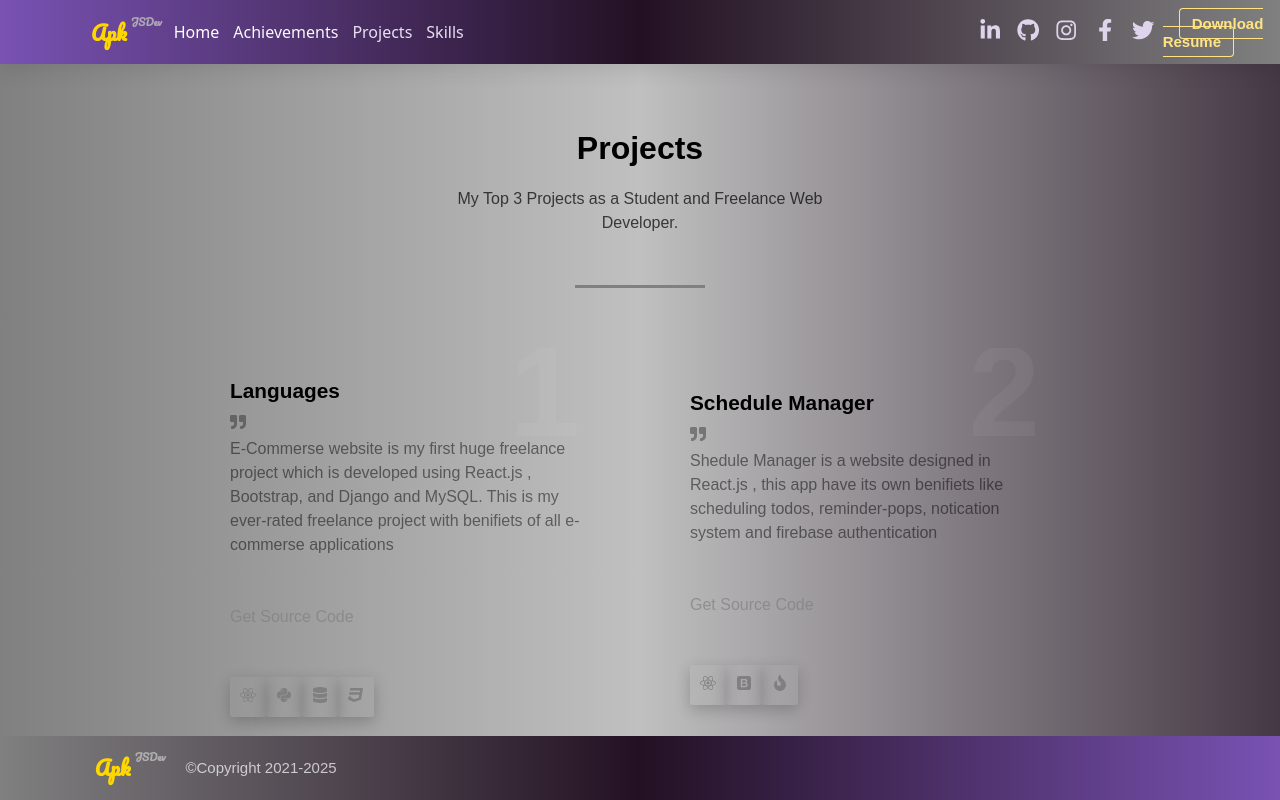
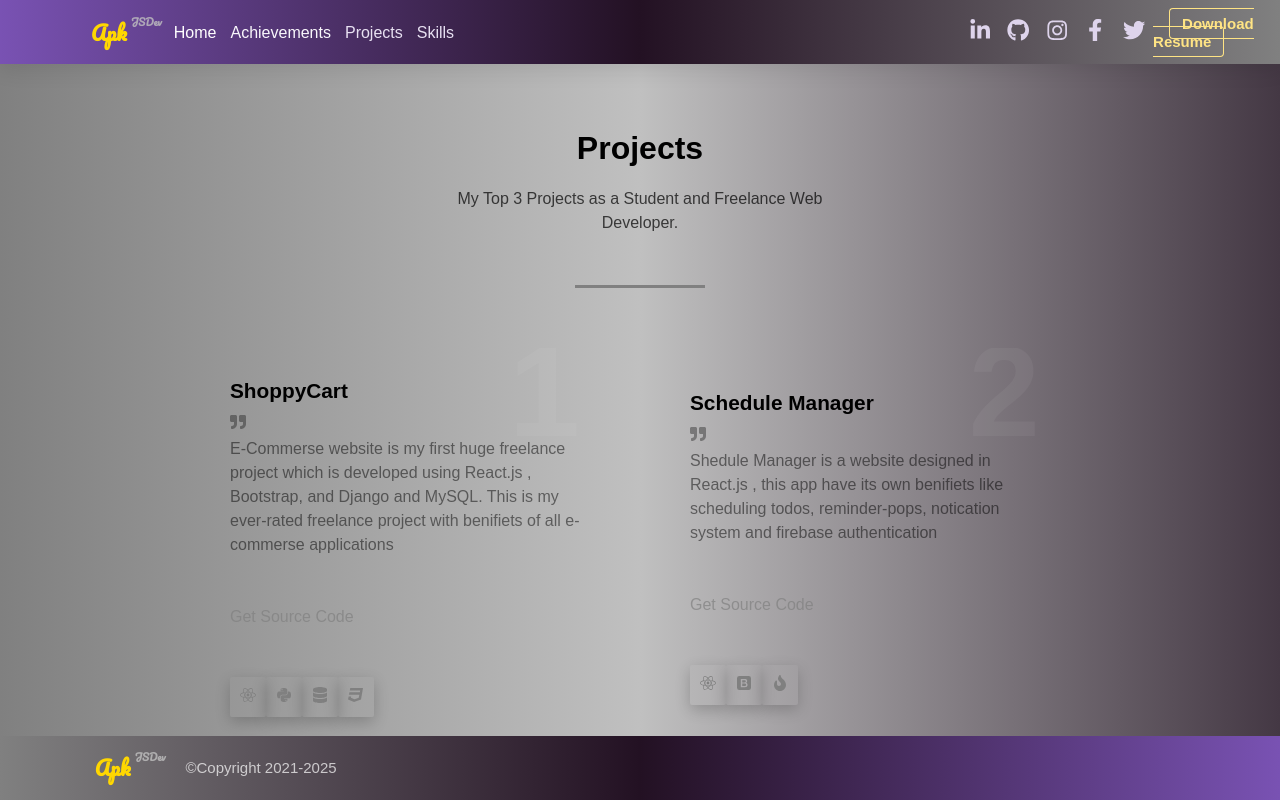
Before and after one commit to ashpakmulanii/portfolio, a React (Create React App) app: page /projects in a window 1280 px wide. Shown: the top 800 px of the page. Built offline with nearby package versions, Linux system fonts and the light colour scheme; a web font is replaced by a local one.

Commit message:
font fix

```diff
--- a/src/App.css
+++ b/src/App.css
@@ -1,8 +1,12 @@
+
+@import url('https://fonts.googleapis.com/css2?family=Cinzel+Decorative:wght@700&family=Fugaz+One&family=Lobster&family=Lobster+Two&family=Source+Sans+3:wght@500&display=swap');
 
 * {
   margin: 0;
   padding: 0;
   box-sizing: border-box;
+  font-family: 'Source Sans 3', sans-serif;
+  text-decoration: none;
 
 }
 
--- a/src/components/Banner.css
+++ b/src/components/Banner.css
@@ -1,6 +1,3 @@
-@import url('https://fonts.googleapis.com/css2?family=Arvo:wght@700&display=swap');
-@import url('https://fonts.googleapis.com/css2?family=Cinzel&family=Lobster&display=swap');
-@import url('https://fonts.googleapis.com/css2?family=Source+Sans+3:wght@500&display=swap');
 .bannertext__container{
   background-image: linear-gradient(to right,gray,silver,#443844);
   height: 540px;
@@ -12,8 +9,8 @@
   justify-content: space-evenly;
 }
 #banner__name{
-	font-family: 'Lobster', cursive;
-  opacity:0.5;
+  font-family: 'Cinzel Decorative', cursive;
+    opacity:0.6;
 }
 #banner__icon{
   font-size:15rem;
@@ -31,7 +28,7 @@
 }
 
   .bannertext__container p {
-    font-size: 18px;
+    font-size: 19px;
     opacity:0.6;
     padding-top:10px;
   }
@@ -39,8 +36,8 @@
     padding-bottom:7px;
   }
   .bannertext__container h1 {
-    font-size: 63px;
-    opacity: 0.6;
+    font-size: 45px;
+    opacity:0.9;
     font-family: 'Cinzel', serif;
    }
   .right__block .admin{
@@ -115,14 +112,17 @@
     font-size: 17px;
   }
 
+  .text{
+    font-size:21px;
+    font-family: 'Lobster Two', cursive;    opacity:0.5;
+    }
+  .ChangingText:before{
+    content:"";
+    animation: animate infinite 6s ease;
+    font-weight: 600;
+    color:black;
+    font-family: 'Lobster Two', cursive;    opacity:0.5;
 
-  .ChangingText:before{
-    font-size: 19px;
-    opacity:0.5;
-    content:"";
-    animation: animate infinite 5s;
-    color:black;
-    font-weight: 600;
   }
 
   @keyframes animate{
@@ -131,10 +131,10 @@
         content:"Full Stack Web Developer,";
     }
     70%{
-        content:"Freelancer,";
+        content:"UI / Theme Developer,";
     }
     100%{
-        content:"Fitness Instructor,";
+        content:"Freelancer,";
     }
   }
 
@@ -195,7 +195,7 @@
         line-height: 35px;
       }
       #banner__name{
-        font-size:29px;
+        font-size:28px;
       }
 
     #banner__icon{
--- a/src/components/Banner.js
+++ b/src/components/Banner.js
@@ -20,14 +20,16 @@ const Banner = () => {
 
 
   return (
-    <div className="bannertext__container">
+    <div data-aos="fade-up" className="bannertext__container">
       <div data-aos="zoom-in" id="banner__icon">
         <FaCode id="facode" />
       </div>
       <div className="left__block">
-        <div className="banner__heading"><h1>Welcome To Portfolio,<br /><span id="banner__name"> I'm Ashpak Mulani</span></h1>
+        <div className="banner__heading"><h1><span id="banner__name"> Welcome to Portfolio,</span></h1>
         </div>
-        <span className="ChangingText"></span>
+        <div className="text">
+          <span className="ChangingText"></span>
+        </div>
         <div className="quote__box">
           <p>{state.text}</p>
         </div>
@@ -46,7 +48,7 @@ const Banner = () => {
         </div>
       </div>
 
-    </div>
+    </div >
 
 
 
--- a/src/components/Navbar.css
+++ b/src/components/Navbar.css
@@ -30,7 +30,7 @@
 
   .nav-btn-outline {
     color: #E8E1F2;
-    font-family: system-ui, -apple-system, "Segoe UI", Roboto, "Helvetica Neue", Arial, "Noto Sans", "Liberation Sans", sans-serif, "Apple Color Emoji", "Segoe UI Emoji", "Segoe UI Symbol", "Noto Color Emoji";
+    font-family: 'Ubuntu', sans-serif;
     font-size:16px;
     padding:7px;
     font-weight: 400;
--- a/src/components/Projects.js
+++ b/src/components/Projects.js
@@ -21,7 +21,7 @@ export const Projects = () => {
   const [skills] = React.useState([
     {
       id: 1,
-      heading: "Languages",
+      heading: "ShoppyCart",
       desc: "E-Commerse website is my first huge freelance project which is developed using React.js , Bootstrap, and Django and MySQL. This is my ever-rated freelance project with benifiets of all e-commerse applications",
       icons: [
         <FaReact />,
--- a/src/components/about__style.css
+++ b/src/components/about__style.css
@@ -1,10 +1,4 @@
-*{
-  margin: 0;
-  padding: 0;
-  box-sizing: border-box;
-  font-family: 'Source Sans 3', sans-serif;
-  text-decoration: none;
-}
+
 .cv__box{
 display:none;
   padding:0;
@@ -96,8 +90,8 @@ footer .content .right input[type="text"]{
   background:#7952B3;
   border-radius: 5px;
   padding-left: 10px;
-  margin-top:12px;
   font-size: 17px;
+  margin:10px;
   border: 2px solid #222222;
 }
 
```
